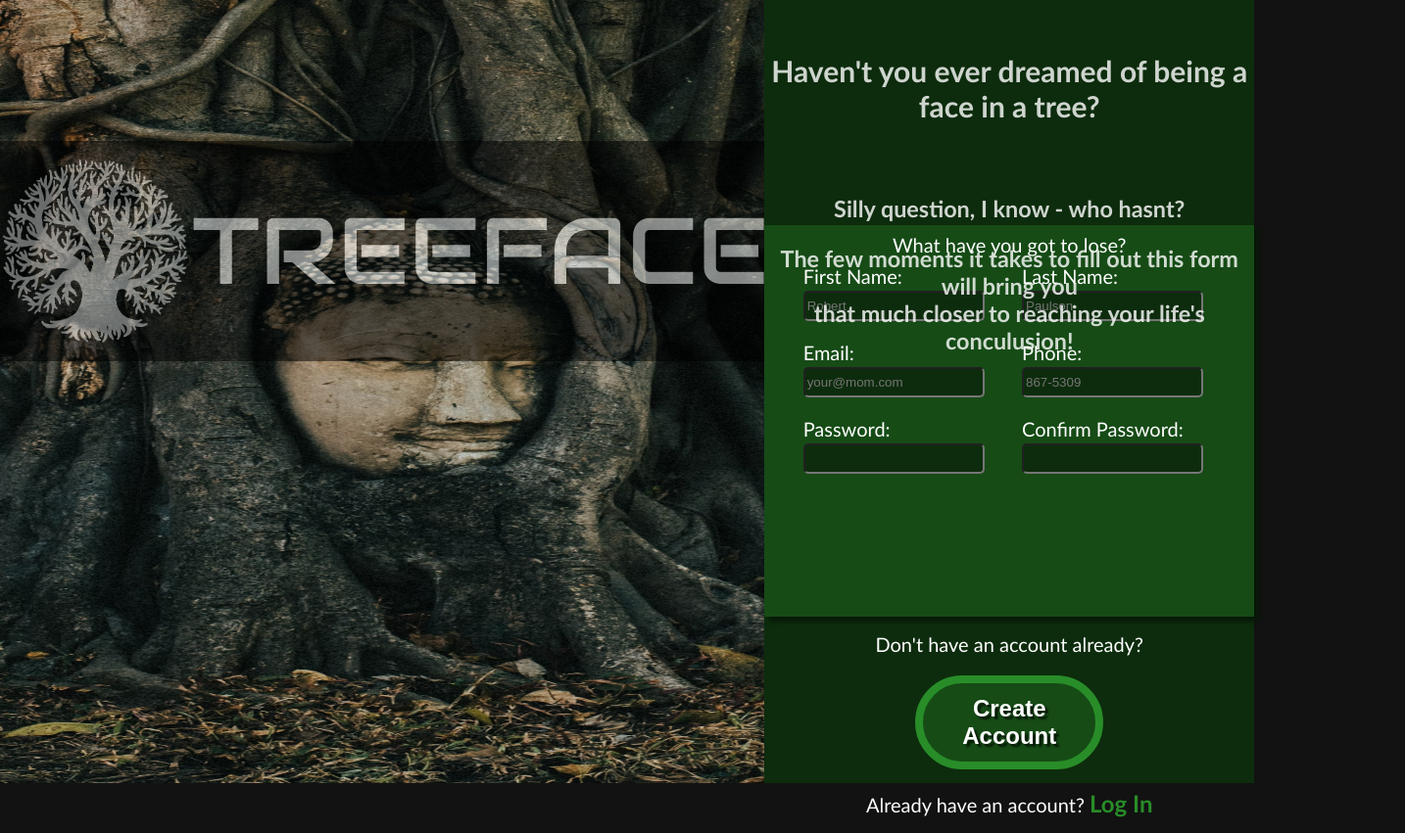
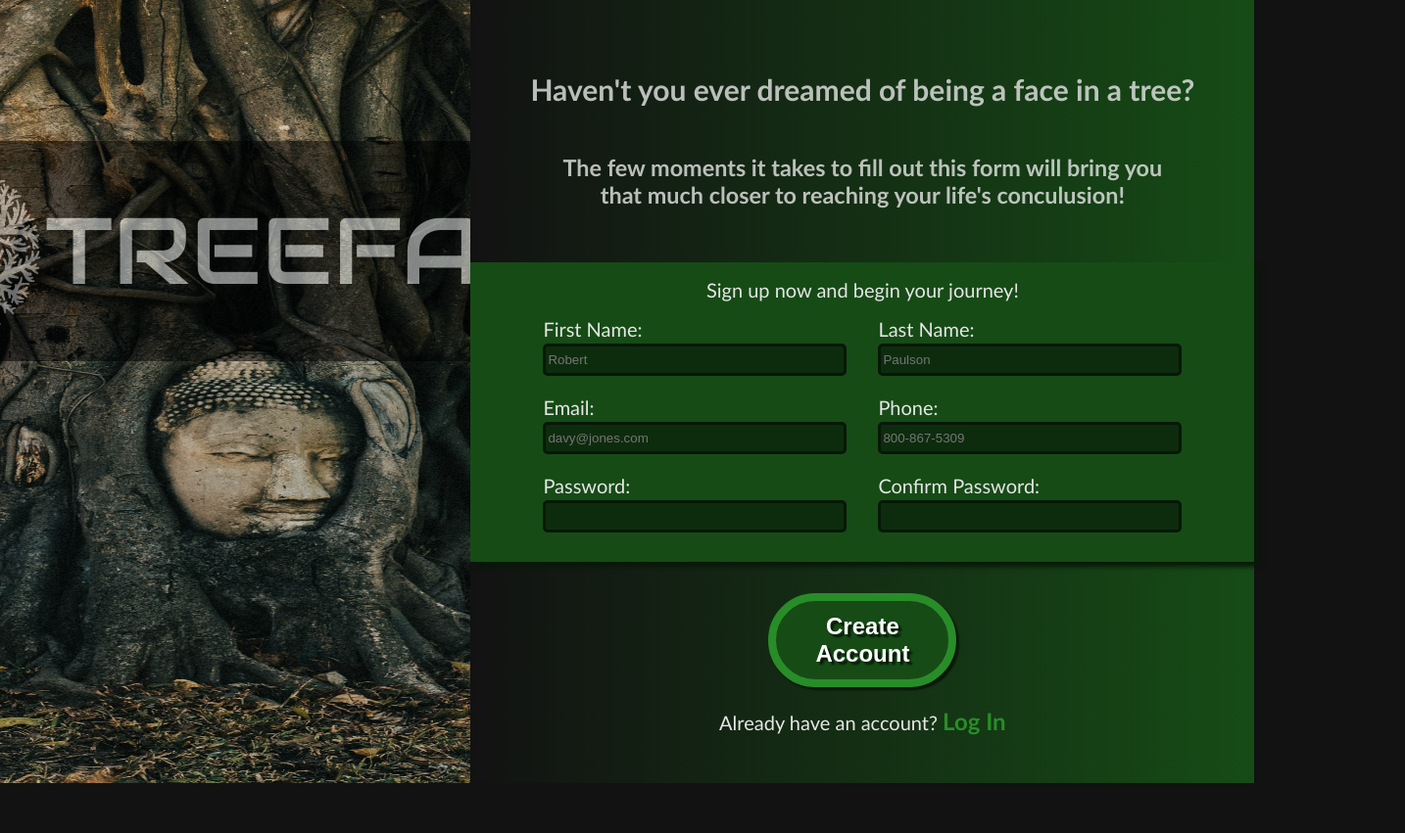
Before and after one commit to pcabezal/top-sign-up, a plain HTML site: page index.html in a window 1280 px wide. Shown: the whole page at 98% size, 1434 px wide, since content can reach past the window. After the commit the page ends 800 px from the top, so only its background shows below. Drawn offline with Linux system fonts and the light colour scheme.

Commit message:
initial upload

```diff
--- a/index.html
+++ b/index.html
@@ -4,7 +4,7 @@
     <meta charset="UTF-8">
     <meta http-equiv="X-UA-Compatible" content="IE=edge">
     <meta name="viewport" content="width=device-width, initial-scale=1.0">
-    <title>Sign it up yo</title>
+    <title>Sign it up</title>
     <link rel="stylesheet" href="styles.css">
     <link rel="preconnect" href="https://fonts.googleapis.com">
     <link rel="preconnect" href="https://fonts.gstatic.com" crossorigin>
@@ -23,50 +23,52 @@
         <div class="rightSection">
             <div class="signupHeader">
 
-                <h2>Haven't you ever dreamed of being a face in a tree?</h2> <br>
-                <h3>Silly question, I know - who hasnt?
-                <p></p>
-                The few moments it takes to fill out this form will bring you <br>
+                <h2>Haven't you ever dreamed of being a face in a tree?</h2>
+
+                <h3>The few moments it takes to fill out this form will bring you <br>
                 that much closer to reaching your life's conculusion!
                 </h3>
             </div>
 
             <div class="signupForm">
                 <div class="signupIntro">
-                    What have you got to lose?
+                    Sign up now and begin your journey!
                 </div>
                 <div class="signupBoxes">
+
+                    <form id="myForm" action="#">
                     <div class="boxOne">
                         <label for="firstName">First Name:</label><br class="labelBr">
-                        <input type="text" id="firstName" name="firstName" placeholder="Robert">
+                        <input type="text" id="firstName" name="firstName" placeholder="Robert" required>
                         <p></p>
                         <label for="email">Email:</label><br class="labelBr">
-                        <input type="email" id="email" name="email" placeholder="your@mom.com">
+                        <input type="email" id="email" name="email" placeholder="davy@jones.com" required>
                         <p></p>
                         <label for="password">Password:</label><br class="labelBr">
-                        <input type="password" name="password" id="password">
-                        <br>
+                        <input type="password" name="password" id="password" required>
                     </div>
+
                     <div class="boxTwo">
                         <label for="lastName">Last Name:</label><br class="labelBr">
-                        <input type="text" id="lastName" name="lastName" placeholder="Paulson">
+                        <input type="text" id="lastName" name="lastName" placeholder="Paulson" required>
                         <p></p>
                         <label for="phone">Phone:</label><br class="labelBr">
-                        <input type="text" id="phone" name="phone" placeholder="867-5309">
+                        <input type="text" id="phone" name="phone" placeholder="800-867-5309" pattern="(^\s*(?:\+?(\d{1,3}))?[-. (]*(\d{3})[-. )]*(\d{3})[-. ]*(\d{4})(?: *x(\d+))?\s*$)" title="Please enter valid phone number including area code" required>
                         <p></p>
                         <label for="confirm">Confirm Password:</label><br class="labelBr">
-                        <input type="password" name="confirm" id="confirm">
+                        <input type="password" name="confirm" id="confirm" required>
                     </div>
+
                 </div>
             </div>
 
             <div class="createAccount">
-                Don't have an account already?<p></p>
-                <button type="submit">Create<br> Account</button>
+                <button type="submit">Create<br> Account</button> </form>
                 <p></p>
                 Already have an account? <a href="https://www.youtube.com/watch?v=dQw4w9WgXcQ">Log In</a>
             </div>
         </div>
 
+        <script src="script.js" defer></script>
 </body>
 </html>
--- a/styles.css
+++ b/styles.css
@@ -4,7 +4,6 @@
     --color-dark: rgb(13, 44, 13);
     --color-shadow: rgb(7, 24, 7);
 }
-
 
 body {
     display: flex;
@@ -22,10 +21,9 @@ body {
     flex-direction: column;
     justify-content: space-around;
     flex-grow: 1;
-    background-image: url("treeStatue.avif");
-    background-position: 50% 90%;
-    background-size: 1500px 1100px;
-
+    background-image: url("images/treeStatue.avif");
+    background-position: 50%;
+    background-size: 80vw 100vh;
 }
 
 .transpBanner {
@@ -45,62 +43,73 @@ img {
 }
 
 .rightSection {
-    background-color: var(--color-dark);
-    color: white;
+    background: linear-gradient(90deg, #121212, rgb(22, 75, 22));
+    color: rgb(230, 230, 230);
     display: flex;
     flex-direction: column;
     text-align: center;
     justify-content: center;
     position: sticky;
     right: 0;
-    width: 800px;
+    min-width: 800px;
 }
 
 .signupHeader {
-    height: 25vh;
-    margin-top: 10vh;
     opacity: 80%;
+    display: flex;
+    flex-direction: column;
+    justify-content: center;
+    min-height: 250px;
 }
 
 .signupForm {
     justify-content: center;
     background-color: var(--color-medium);
-    min-height: 400px;
-    min-width: 500px;
     box-shadow: 5px 5px 5px var(--color-shadow);
 }
 
 .signupIntro {
-    padding: 1vh;
+    padding: 1rem;
+}
+
+form {
+    display: flex;
 }
 
 .signupBoxes {
     display: flex;
     flex: column;
-    flex-wrap: wrap;
     justify-content: center;
     text-align: left;
     height: 250px;
-    flex-grow: 1;
 }
 
 .boxOne, .boxTwo {
-    padding-left: 1vw;
-    padding-right: 2vw;
+    padding-left: 1rem;
+    padding-right: 1rem;
 }
 
 input {
     border-radius: 5px;
     height: 25px;
-    width: inherit;
+    width: 300px;
     background-color: var(--color-dark);
     color: white;
 }
 
+input:invalid {
+    border: 3px solid var(--color-shadow)
+}
+
+input:valid {
+    border: 3px solid var(--color-bright)
+}
+
 .createAccount {
-    height: 25vh;
-    padding: 2vh;
+    padding: 2rem;
 }
+
+
 
 button {
     border-radius: 4rem;
@@ -111,14 +120,15 @@ button {
     color: white;
     font-weight: 900;
     text-shadow: 3px 3px 2px var(--color-shadow);
+    box-shadow: 3px 3px 2px var(--color-shadow);
     border: .5rem solid var(--color-bright);
     cursor: pointer;
 }
 
 .labelBr {
-    display: block; /* makes it have a width */
-    content: ""; /* clears default height */
-    margin-top: 3px; /* change this to whatever height you want it */
+    display: block;
+    content: "";
+    margin-top: 3px;
 }
 
 a, a:visited {
@@ -127,3 +137,19 @@ a, a:visited {
     color: var(--color-bright);
     font-size: 1.5rem;
 }
+
+/* mobile display settings */
+@media only screen and (max-width: 600px)  {
+    .leftSection {
+        display: none;
+    }
+
+    .rightSection {
+        min-height: 100vh;
+        min-width: 100vw;
+    }
+
+    input {
+        width: 40vw;
+    }
+}
```
Also changed, not shown: images/noun-tree01.svg (deleted), images/noun-tree02.jpg (deleted), images/noun-tree03.png (deleted), images/treeStatue.avif (renamed from treeStatue.avif).
